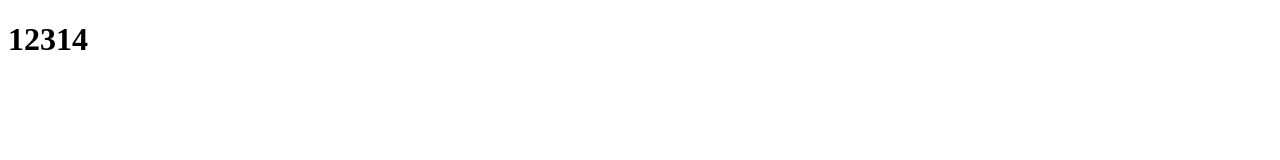
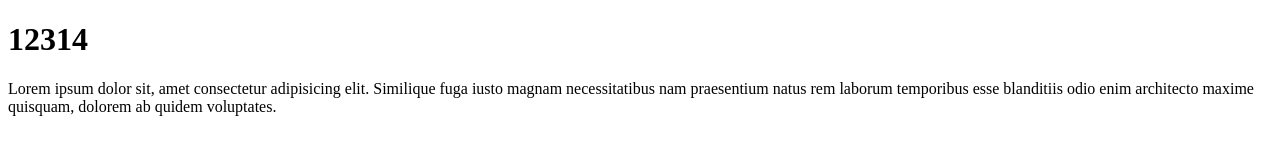
Before and after one commit to motivanmia/test, a plain HTML site: page index.html in a window 1280 px wide. Drawn offline with Linux system fonts and the light colour scheme.

Commit message:
add html p

```diff
--- a/index.html
+++ b/index.html
@@ -7,5 +7,6 @@
 </head>
 <body>
     <h1>12314</h1>
+    <p>Lorem ipsum dolor sit, amet consectetur adipisicing elit. Similique fuga iusto magnam necessitatibus nam praesentium natus rem laborum temporibus esse blanditiis odio enim architecto maxime quisquam, dolorem ab quidem voluptates.</p>
 </body>
 </html>
```
